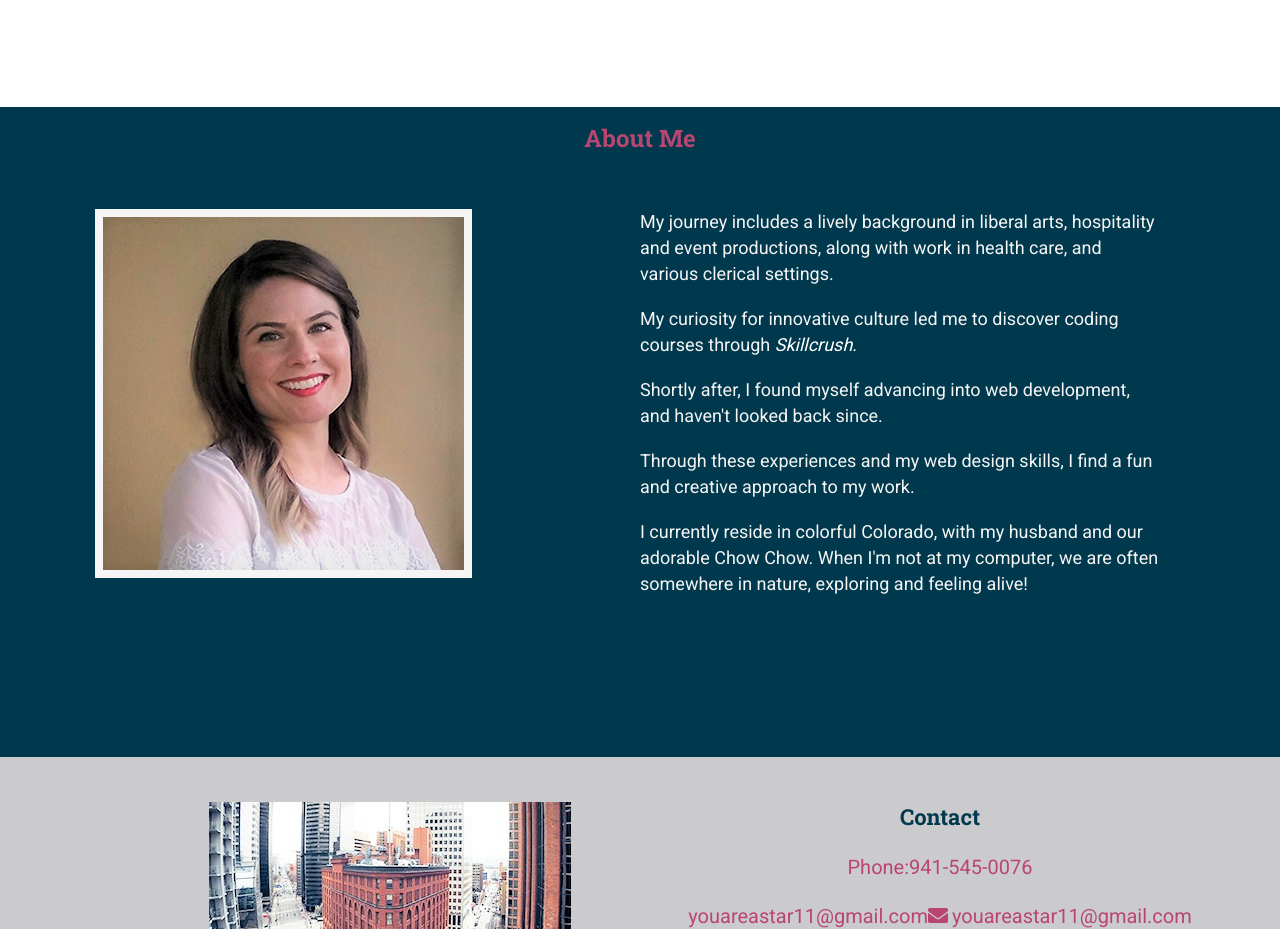
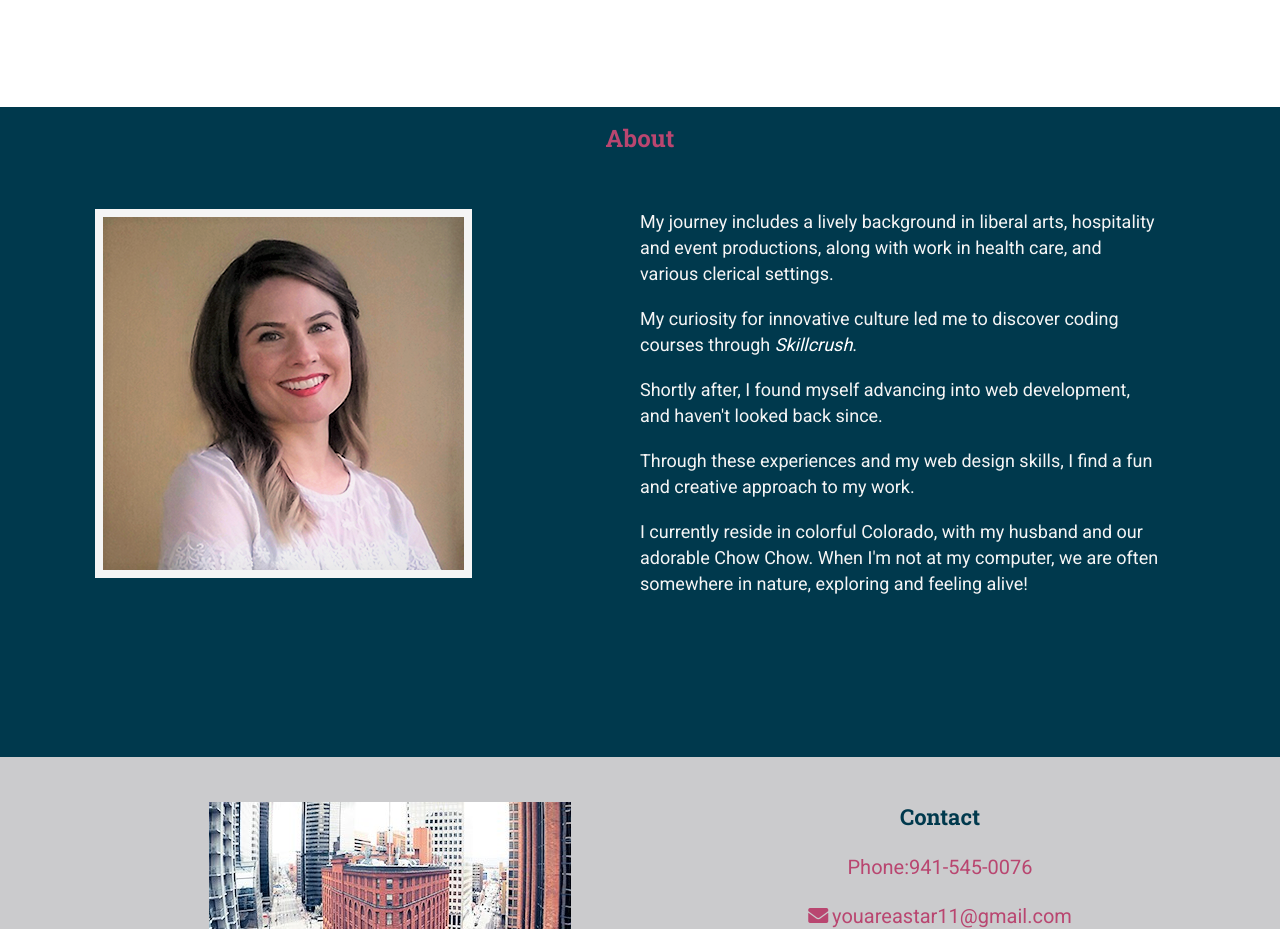
Before and after one commit to LaycH/first-milestone, a plain HTML site: page index.html in a window 1280 px wide. Shown: the part 2183-3112 px from the top of the page. Drawn offline with Linux system fonts and the light colour scheme; a web font is replaced by a local one.

Commit message:
corrected contact

```diff
--- a/index.html
+++ b/index.html
@@ -69,7 +69,7 @@
         </section>
         <section id="about">
             <div class="full-width">
-                <h2>About Me</h2>
+                <h2>About</h2>
                 <div class="half-width" id="my-photo">
                     <img src="img/day-photo.png" alt="my photo"/>
                 </div>
@@ -94,7 +94,7 @@
                 <div class="half-width">
                     <h2>Contact</h2>
                         <p>Phone:941-545-0076</p>
-                        <a href="mailto:youareastar11@gmail.com">youareastar11@gmail.com<i class="fas fa-envelope"></i></a>
+                        <a href="mailto:youareastar11@gmail.com"><i class="fas fa-envelope"></i></a>
                         <a href="mailto:youareastar11@gmail.com">youareastar11@gmail.com</a><br>
                         <h2>Meet Me On Social Media</h2>
                             <ul>
```
